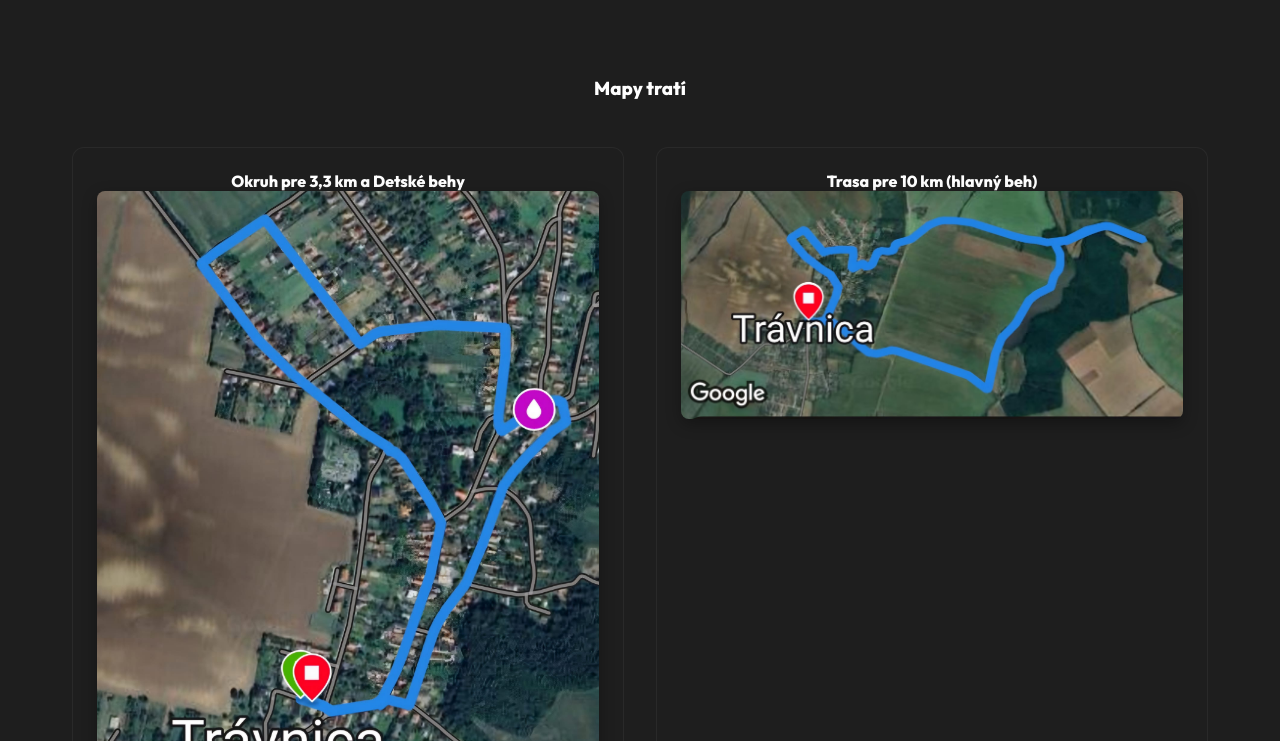
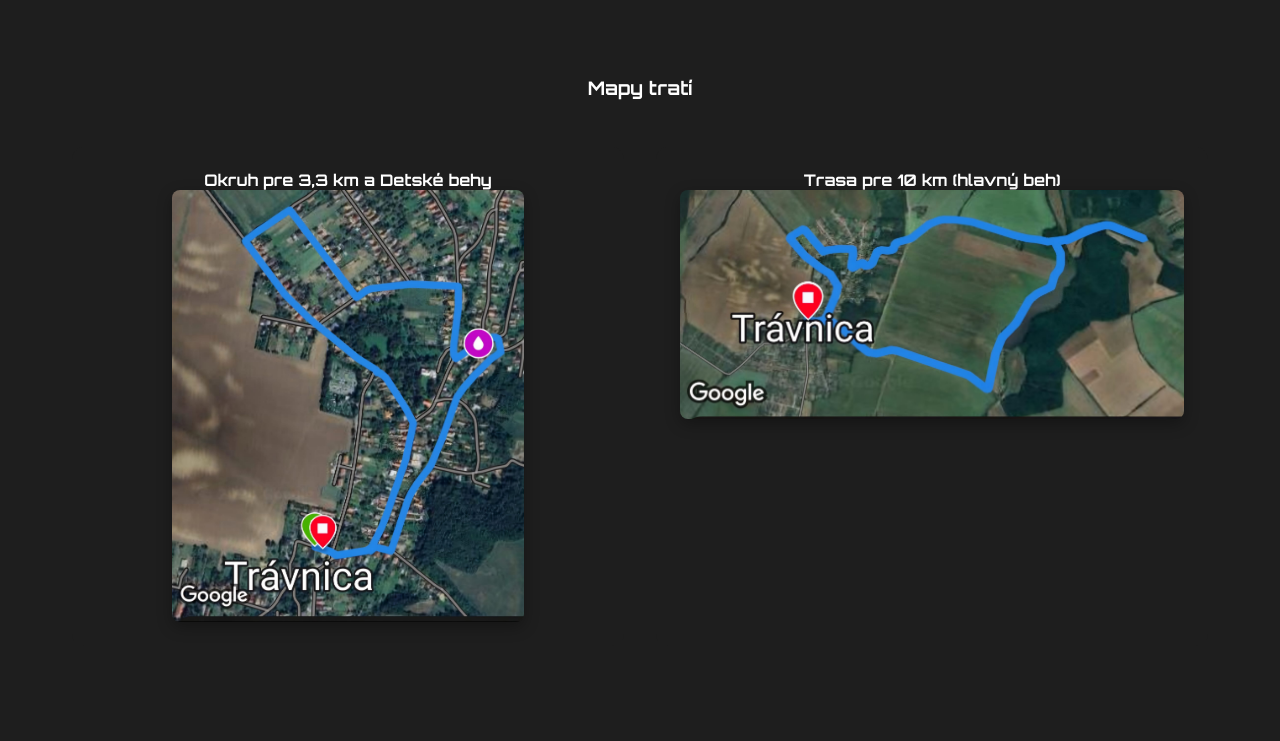
Before and after one commit to soltymwork/runday, a website built with Vite: page index.html in a window 1280 px wide. Shown: the part 2059-2800 px from the top of the page. Built offline with nearby package versions, Linux system fonts and the light colour scheme.

Commit message:
Add files via upload

```diff
--- a/index.html
+++ b/index.html
@@ -158,7 +158,7 @@
             <div class="maps-grid">
                 <div class="map-item">
                     <h4 class="mb-2">Okruh pre 3,3 km a Detské behy</h4>
-                    <img src="./mapa-3km.jpg" alt="Mapa 3.3km" class="map-img">
+                    <img src="./mapa-3km.jpg" alt="Mapa 3.3km" class="map-img map-img-small">
                 </div>
                 <div class="map-item">
                     <h4 class="mb-2">Trasa pre 10 km (hlavný beh)</h4>
--- a/style.css
+++ b/style.css
@@ -43,7 +43,8 @@ body {
 }
 
 h1, h2, h3, h4, h5, h6 {
-  font-family: var(--font-heading);
+  font-family: var(--font-display);
+  font-weight: 700;
   color: var(--c-white);
   line-height: 1.2;
 }
@@ -520,7 +521,7 @@ img {
   border-radius: 12px;
   text-align: center;
   color: var(--c-white);
-  border: 1px solid rgba(255,255,255,0.05);
+  border: none;
 }
 
 .map-img {
@@ -529,6 +530,12 @@ img {
   border-radius: 8px;
   box-shadow: 0 5px 15px rgba(0,0,0,0.3);
   transition: transform 0.3s ease;
+}
+
+.map-img-small {
+  max-width: 70%;
+  margin: 0 auto;
+  display: block;
 }
 
 .map-img:hover {
```
